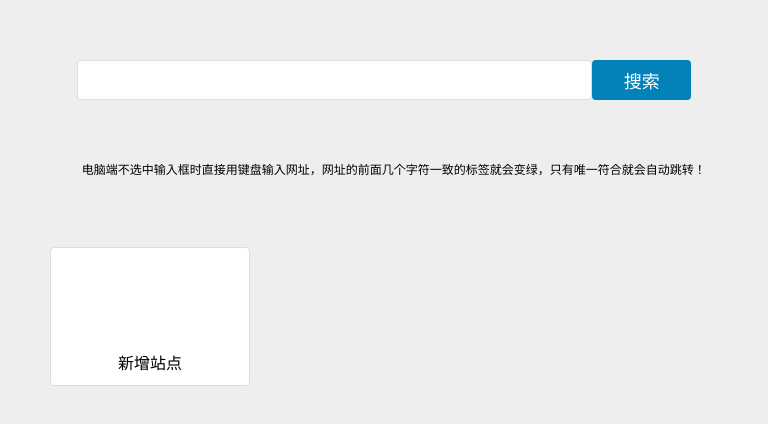
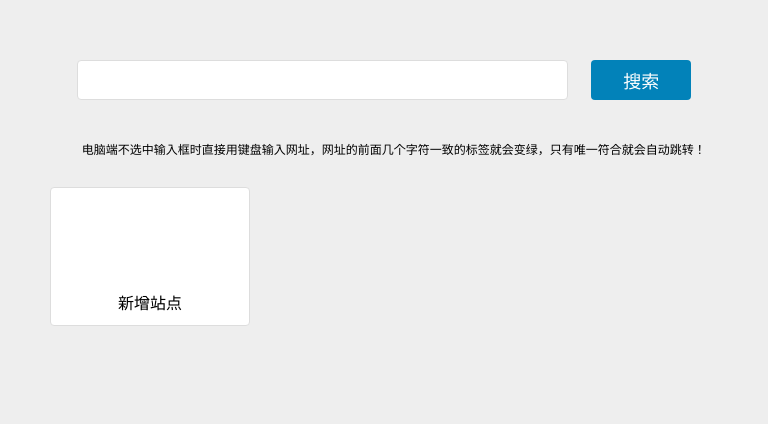
Before and after one commit to Happievening/maxnav, a website: page src/index.html in a window 768 px wide. Drawn offline with nearby package versions, Linux system fonts and the light colour scheme.

Commit message:
Auto Update

```diff
--- a/src/style.css
+++ b/src/style.css
@@ -127,7 +127,6 @@ li:hover .icon-close-wrapper {
     border: 1px solid #DDD;
     border-radius: 4px;
     display: flex;
-    margin-right: 19px;
     justify-content: center;
     align-content: center;
     flex-wrap: wrap;
@@ -196,7 +195,9 @@ li:hover .icon-close-wrapper {
     }
 
     .siteList {
-        margin: 30px 15px 20px 30px;
+        width: 100%;
+        margin: 30px;
+        margin-right: 30px;
         justify-content: space-between;
     }
 
@@ -205,7 +206,6 @@ li:hover .icon-close-wrapper {
         background-color: #fff;
         border-radius: 4px;
         margin-bottom: 20px;
-        margin-right: 15px;
         font-size: 14px;
     }
 
@@ -228,7 +228,7 @@ li:hover .icon-close-wrapper {
 @media (min-width:501px) and (max-width:1200px) {
     .site-nav .nav-form {
         width: 80%;
-        margin: 60px 0% 40px 0%;
+        margin: 60px 0% 20px 0%;
         justify-content: space-between;
     }
 
@@ -242,7 +242,8 @@ li:hover .icon-close-wrapper {
     }
 
     .searchText {
-        width: 85%;
+        width: 80%;
+        margin-right: 20px;
         height: 40px;
         padding-left: 10px;
         border: 1px solid #DDD;
@@ -259,11 +260,11 @@ li:hover .icon-close-wrapper {
     }
 
     .guide {
-        margin: 20px 0% 10px 0%;
+        margin: 20px 0% 0px 0%;
     }
 
     .siteList {
-        margin: 60px 50px 20px 50px;
+        margin: 30px 50px 20px 50px;
     }
 
     .siteList li {
```
Also changed, not shown: dist/index.html, 2 other files.
